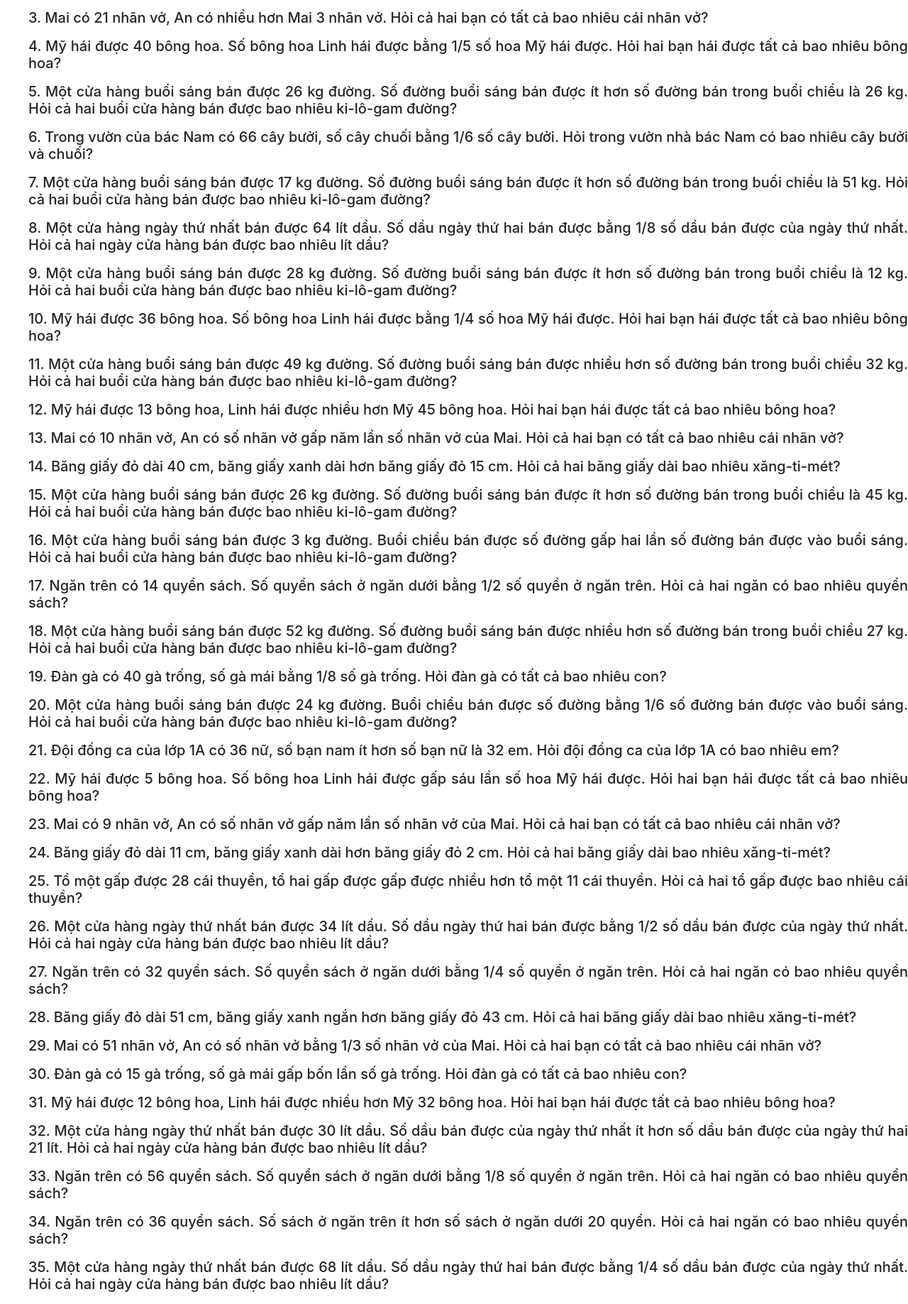
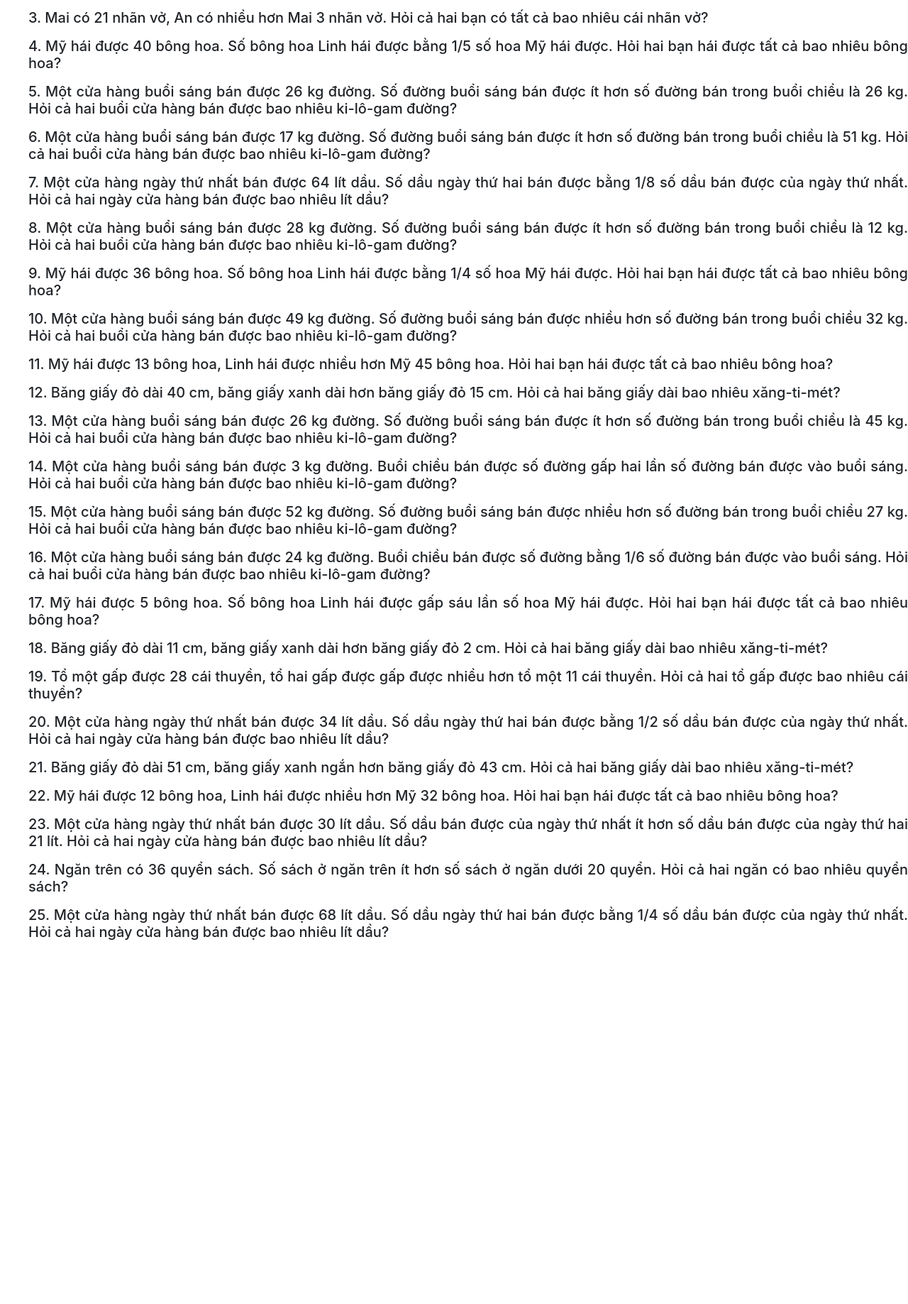
Before and after one commit to Phong940253/math-word-problem, a Django app: page /thread/ in a window 1280 px wide. Shown: the part 169-2006 px from the top of the page at 71% size. After the commit the page ends 1493 px from the top, so only its background shows below. Run offline with Django 3.2, Linux system fonts and the light colour scheme; some libraries are stand-ins or nearby versions.

Commit message:
upload website

```diff
--- a/AI/home/templates/page/aboutus.html
+++ b/AI/home/templates/page/aboutus.html
@@ -29,7 +29,7 @@
                 <ul><h4>1. Lê Văn Trung</h4></ul>
                 <ul><h4>2. Nguyễn Văn Phong</h4></ul>
                 <ul><h4>3. Phan Minh Tiến</h4></ul>
-                <ul><h4>4. Lê Văn Trung</h4></ul>
+                <ul><h4>4. Nguyễn Đăng Khoa</h4></ul>
                 <ul><h4>5. Trần Minh Tâm</h4></ul>
               </div>
             </section>
--- a/AI/home/templates/page/page.html
+++ b/AI/home/templates/page/page.html
@@ -20,17 +20,17 @@
     </div>
   </head>
   <body>
-
 <main role="main">
-
   <section class="jumbotron text-center">
     <div class="container">
       <h1 class="jumbotron-heading">Solve Math Word</h1>
       <p class="lead text-muted">Hãy nhập bài toán của bạn vào đây!</p>
-      <form method="POST">
+      <form method="POST" action="result/">
       <div class="input-group mb-3">
+          {% csrf_token %}
           <input type="text" name="search" class="form-control" aria-label="Username">
       </div>
+
       <p>
         <button type="submit" name="submit" value="search" class="btn btn-primary my-2">Solve</button>
         <button type="submit" name="submit" value="lucky" class="btn btn-secondary my-2">Search More</button>
--- a/AI/home/templates/page/thread.html
+++ b/AI/home/templates/page/thread.html
@@ -29,36 +29,26 @@
                     <ul><h5>3. Mai có 21 nhãn vở, An có nhiều hơn Mai 3 nhãn vở. Hỏi cả hai bạn có tất cả bao nhiêu cái nhãn vở?</h5></ul>
                     <ul><h5>4. Mỹ hái được 40 bông hoa. Số bông hoa Linh hái được bằng 1/5 số hoa Mỹ hái được. Hỏi hai bạn hái được tất cả bao nhiêu bông hoa?</h5></ul>
                     <ul><h5>5. Một cửa hàng buổi sáng bán được 26 kg đường. Số đường buổi sáng bán được ít hơn số đường bán trong buổi chiều là 26 kg. Hỏi cả hai buổi cửa hàng bán được bao nhiêu ki-lô-gam đường?</h5></ul>
-                    <ul><h5>6. Trong vườn của bác Nam có 66 cây bưởi, số cây chuối bằng 1/6 số cây bưởi. Hỏi trong vườn nhà bác Nam có bao nhiêu cây bưởi và chuối?</h5></ul>
-                    <ul><h5>7. Một cửa hàng buổi sáng bán được 17 kg đường. Số đường buổi sáng bán được ít hơn số đường bán trong buổi chiều là 51 kg. Hỏi cả hai buổi cửa hàng bán được bao nhiêu ki-lô-gam đường?</h5></ul>
-                    <ul><h5>8. Một cửa hàng ngày thứ nhất bán được 64 lít dầu. Số dầu ngày thứ hai bán được bằng 1/8 số dầu bán được của ngày thứ nhất. Hỏi cả hai ngày cửa hàng bán được bao nhiêu lít dầu?</h5></ul>
-                    <ul><h5>9. Một cửa hàng buổi sáng bán được 28 kg đường. Số đường buổi sáng bán được ít hơn số đường bán trong buổi chiều là 12 kg. Hỏi cả hai buổi cửa hàng bán được bao nhiêu ki-lô-gam đường?</h5></ul>
-                    <ul><h5>10. Mỹ hái được 36 bông hoa. Số bông hoa Linh hái được bằng 1/4 số hoa Mỹ hái được. Hỏi hai bạn hái được tất cả bao nhiêu bông hoa?</h5></ul>
-                    <ul><h5>11. Một cửa hàng buổi sáng bán được 49 kg đường. Số đường buổi sáng bán được nhiều hơn số đường bán trong buổi chiều 32 kg. Hỏi cả hai buổi cửa hàng bán được bao nhiêu ki-lô-gam đường?</h5></ul>
-                    <ul><h5>12. Mỹ hái được 13 bông hoa, Linh hái được nhiều hơn Mỹ 45 bông hoa. Hỏi hai bạn hái được tất cả bao nhiêu bông hoa?</h5></ul>
-                    <ul><h5>13. Mai có 10 nhãn vở, An có số nhãn vở gấp năm lần số nhãn vở của Mai. Hỏi cả hai bạn có tất cả bao nhiêu cái nhãn vở?</h5></ul>
-                    <ul><h5>14. Băng giấy đỏ dài 40 cm, băng giấy xanh dài hơn băng giấy đỏ 15 cm. Hỏi cả hai băng giấy dài bao nhiêu xăng-ti-mét?</h5></ul>
-                    <ul><h5>15. Một cửa hàng buổi sáng bán được 26 kg đường. Số đường buổi sáng bán được ít hơn số đường bán trong buổi chiều là 45 kg. Hỏi cả hai buổi cửa hàng bán được bao nhiêu ki-lô-gam đường?</h5></ul>
-                    <ul><h5>16. Một cửa hàng buổi sáng bán được 3 kg đường. Buổi chiều bán được số đường gấp hai lần số đường bán được vào buổi sáng. Hỏi cả hai buổi cửa hàng bán được bao nhiêu ki-lô-gam đường?</h5></ul>
-                    <ul><h5>17. Ngăn trên có 14 quyển sách. Số quyển sách ở ngăn dưới bằng 1/2 số quyển ở ngăn trên. Hỏi cả hai ngăn có bao nhiêu quyển sách?</h5></ul>
-                    <ul><h5>18. Một cửa hàng buổi sáng bán được 52 kg đường. Số đường buổi sáng bán được nhiều hơn số đường bán trong buổi chiều 27 kg. Hỏi cả hai buổi cửa hàng bán được bao nhiêu ki-lô-gam đường?</h5></ul>
-                    <ul><h5>19. Đàn gà có 40 gà trống, số gà mái bằng 1/8 số gà trống. Hỏi đàn gà có tất cả bao nhiêu con?</h5></ul>
-                    <ul><h5>20. Một cửa hàng buổi sáng bán được 24 kg đường. Buổi chiều bán được số đường bằng 1/6 số đường bán được vào buổi sáng. Hỏi cả hai buổi cửa hàng bán được bao nhiêu ki-lô-gam đường?</h5></ul>
-                    <ul><h5>21. Đội đồng ca của lớp 1A có 36 nữ, số bạn nam ít hơn số bạn nữ là 32 em. Hỏi đội đồng ca của lớp 1A có bao nhiêu em?</h5></ul>
-                    <ul><h5>22. Mỹ hái được 5 bông hoa. Số bông hoa Linh hái được gấp sáu lần số hoa Mỹ hái được. Hỏi hai bạn hái được tất cả bao nhiêu bông hoa?</h5></ul>
-                    <ul><h5>23. Mai có 9 nhãn vở, An có số nhãn vở gấp năm lần số nhãn vở của Mai. Hỏi cả hai bạn có tất cả bao nhiêu cái nhãn vở?</h5></ul>
-                    <ul><h5>24. Băng giấy đỏ dài 11 cm, băng giấy xanh dài hơn băng giấy đỏ 2 cm. Hỏi cả hai băng giấy dài bao nhiêu xăng-ti-mét?</h5></ul>
-                    <ul><h5>25. Tổ một gấp được 28 cái thuyền, tổ hai gấp được gấp được nhiều hơn tổ một 11 cái thuyền. Hỏi cả hai tổ gấp được bao nhiêu cái thuyền?</h5></ul>
-                    <ul><h5>26. Một cửa hàng ngày thứ nhất bán được 34 lít dầu. Số dầu ngày thứ hai bán được bằng 1/2 số dầu bán được của ngày thứ nhất. Hỏi cả hai ngày cửa hàng bán được bao nhiêu lít dầu?</h5></ul>
-                    <ul><h5>27. Ngăn trên có 32 quyển sách. Số quyển sách ở ngăn dưới bằng 1/4 số quyển ở ngăn trên. Hỏi cả hai ngăn có bao nhiêu quyển sách?</h5></ul>
-                    <ul><h5>28. Băng giấy đỏ dài 51 cm, băng giấy xanh ngắn hơn băng giấy đỏ 43 cm. Hỏi cả hai băng giấy dài bao nhiêu xăng-ti-mét?</h5></ul>
-                    <ul><h5>29. Mai có 51 nhãn vở, An có số nhãn vở bằng 1/3 số nhãn vở của Mai. Hỏi cả hai bạn có tất cả bao nhiêu cái nhãn vở?</h5></ul>
-                    <ul><h5>30. Đàn gà có 15 gà trống, số gà mái gấp bốn lần số gà trống. Hỏi đàn gà có tất cả bao nhiêu con?</h5></ul>
-                    <ul><h5>31. Mỹ hái được 12 bông hoa, Linh hái được nhiều hơn Mỹ 32 bông hoa. Hỏi hai bạn hái được tất cả bao nhiêu bông hoa?</h5></ul>
-                    <ul><h5>32. Một cửa hàng ngày thứ nhất bán được 30 lít dầu. Số dầu bán được của ngày thứ nhất ít hơn số dầu bán được của ngày thứ hai 21 lít. Hỏi cả hai ngày cửa hàng bán được bao nhiêu lít dầu?</h5></ul>
-                    <ul><h5>33. Ngăn trên có 56 quyển sách. Số quyển sách ở ngăn dưới bằng 1/8 số quyển ở ngăn trên. Hỏi cả hai ngăn có bao nhiêu quyển sách?</h5></ul>
-                    <ul><h5>34. Ngăn trên có 36 quyển sách. Số sách ở ngăn trên ít hơn số sách ở ngăn dưới 20 quyển. Hỏi cả hai ngăn có bao nhiêu quyển sách?</h5></ul>
-                    <ul><h5>35. Một cửa hàng ngày thứ nhất bán được 68 lít dầu. Số dầu ngày thứ hai bán được bằng 1/4 số dầu bán được của ngày thứ nhất. Hỏi cả hai ngày cửa hàng bán được bao nhiêu lít dầu?</h5></ul>
+                    <ul><h5>6. Một cửa hàng buổi sáng bán được 17 kg đường. Số đường buổi sáng bán được ít hơn số đường bán trong buổi chiều là 51 kg. Hỏi cả hai buổi cửa hàng bán được bao nhiêu ki-lô-gam đường?</h5></ul>
+                    <ul><h5>7. Một cửa hàng ngày thứ nhất bán được 64 lít dầu. Số dầu ngày thứ hai bán được bằng 1/8 số dầu bán được của ngày thứ nhất. Hỏi cả hai ngày cửa hàng bán được bao nhiêu lít dầu?</h5></ul>
+                    <ul><h5>8. Một cửa hàng buổi sáng bán được 28 kg đường. Số đường buổi sáng bán được ít hơn số đường bán trong buổi chiều là 12 kg. Hỏi cả hai buổi cửa hàng bán được bao nhiêu ki-lô-gam đường?</h5></ul>
+                    <ul><h5>9. Mỹ hái được 36 bông hoa. Số bông hoa Linh hái được bằng 1/4 số hoa Mỹ hái được. Hỏi hai bạn hái được tất cả bao nhiêu bông hoa?</h5></ul>
+                    <ul><h5>10. Một cửa hàng buổi sáng bán được 49 kg đường. Số đường buổi sáng bán được nhiều hơn số đường bán trong buổi chiều 32 kg. Hỏi cả hai buổi cửa hàng bán được bao nhiêu ki-lô-gam đường?</h5></ul>
+                    <ul><h5>11. Mỹ hái được 13 bông hoa, Linh hái được nhiều hơn Mỹ 45 bông hoa. Hỏi hai bạn hái được tất cả bao nhiêu bông hoa?</h5></ul>
+                    <ul><h5>12. Băng giấy đỏ dài 40 cm, băng giấy xanh dài hơn băng giấy đỏ 15 cm. Hỏi cả hai băng giấy dài bao nhiêu xăng-ti-mét?</h5></ul>
+                    <ul><h5>13. Một cửa hàng buổi sáng bán được 26 kg đường. Số đường buổi sáng bán được ít hơn số đường bán trong buổi chiều là 45 kg. Hỏi cả hai buổi cửa hàng bán được bao nhiêu ki-lô-gam đường?</h5></ul>
+                    <ul><h5>14. Một cửa hàng buổi sáng bán được 3 kg đường. Buổi chiều bán được số đường gấp hai lần số đường bán được vào buổi sáng. Hỏi cả hai buổi cửa hàng bán được bao nhiêu ki-lô-gam đường?</h5></ul>
+                    <ul><h5>15. Một cửa hàng buổi sáng bán được 52 kg đường. Số đường buổi sáng bán được nhiều hơn số đường bán trong buổi chiều 27 kg. Hỏi cả hai buổi cửa hàng bán được bao nhiêu ki-lô-gam đường?</h5></ul>
+                    <ul><h5>16. Một cửa hàng buổi sáng bán được 24 kg đường. Buổi chiều bán được số đường bằng 1/6 số đường bán được vào buổi sáng. Hỏi cả hai buổi cửa hàng bán được bao nhiêu ki-lô-gam đường?</h5></ul>
+                    <ul><h5>17. Mỹ hái được 5 bông hoa. Số bông hoa Linh hái được gấp sáu lần số hoa Mỹ hái được. Hỏi hai bạn hái được tất cả bao nhiêu bông hoa?</h5></ul>
+                    <ul><h5>18. Băng giấy đỏ dài 11 cm, băng giấy xanh dài hơn băng giấy đỏ 2 cm. Hỏi cả hai băng giấy dài bao nhiêu xăng-ti-mét?</h5></ul>
+                    <ul><h5>19. Tổ một gấp được 28 cái thuyền, tổ hai gấp được gấp được nhiều hơn tổ một 11 cái thuyền. Hỏi cả hai tổ gấp được bao nhiêu cái thuyền?</h5></ul>
+                    <ul><h5>20. Một cửa hàng ngày thứ nhất bán được 34 lít dầu. Số dầu ngày thứ hai bán được bằng 1/2 số dầu bán được của ngày thứ nhất. Hỏi cả hai ngày cửa hàng bán được bao nhiêu lít dầu?</h5></ul>
+                    <ul><h5>21. Băng giấy đỏ dài 51 cm, băng giấy xanh ngắn hơn băng giấy đỏ 43 cm. Hỏi cả hai băng giấy dài bao nhiêu xăng-ti-mét?</h5></ul>
+                    <ul><h5>22. Mỹ hái được 12 bông hoa, Linh hái được nhiều hơn Mỹ 32 bông hoa. Hỏi hai bạn hái được tất cả bao nhiêu bông hoa?</h5></ul>
+                    <ul><h5>23. Một cửa hàng ngày thứ nhất bán được 30 lít dầu. Số dầu bán được của ngày thứ nhất ít hơn số dầu bán được của ngày thứ hai 21 lít. Hỏi cả hai ngày cửa hàng bán được bao nhiêu lít dầu?</h5></ul>
+                    <ul><h5>24. Ngăn trên có 36 quyển sách. Số sách ở ngăn trên ít hơn số sách ở ngăn dưới 20 quyển. Hỏi cả hai ngăn có bao nhiêu quyển sách?</h5></ul>
+                    <ul><h5>25. Một cửa hàng ngày thứ nhất bán được 68 lít dầu. Số dầu ngày thứ hai bán được bằng 1/4 số dầu bán được của ngày thứ nhất. Hỏi cả hai ngày cửa hàng bán được bao nhiêu lít dầu?</h5></ul>
                 </div>
             <!-- </section> -->
         </main>
--- a/AI/home/urls.py
+++ b/AI/home/urls.py
@@ -5,4 +5,5 @@ urlpatterns = [
     path('', views.home, name='home'),
     path('thread/', views.thread, name='thread'),
     path('about/', views.about, name='about'),
+    path('result/', views.result, name='result'),
 ]
--- a/AI/home/views.py
+++ b/AI/home/views.py
@@ -1,5 +1,8 @@
 from django.shortcuts import render
 from django.http import HttpResponse
+from .EngineCKB import Engine
+from .forms import Search
+from . import forms
 
 # Create your views here.
 
@@ -11,3 +14,10 @@ def thread(request):
 
 def about(request):
     return render(request, 'page/aboutus.html')
+
+def result(request):
+    if request.method == 'POST':
+        test = request.POST["search"]
+        engine = Engine(test)
+        i = 0
+    return render(request, 'page/result.html', {'engine':engine.res, 'i':i})
--- a/AI/static/css/main.css
+++ b/AI/static/css/main.css
@@ -34,6 +34,7 @@ body {
     border: 1px solid #dddddd;
     border-radius: 3px;
     margin-bottom: 20px;
+    /* word-break: break-all; */
   }
 
   .article-title {
--- a/EngineCKB.py
+++ b/EngineCKB.py
@@ -1,7 +1,6 @@
 from fractions import Fraction
 import re
 import string
-from pyvi import ViTokenizer, ViPosTagger
 from copy import deepcopy
 # -*- coding: utf-8 -*-
 
```
Also changed, not shown: test.py (+9 -9 lines), AI/home/models.py (line endings or trailing spaces).
